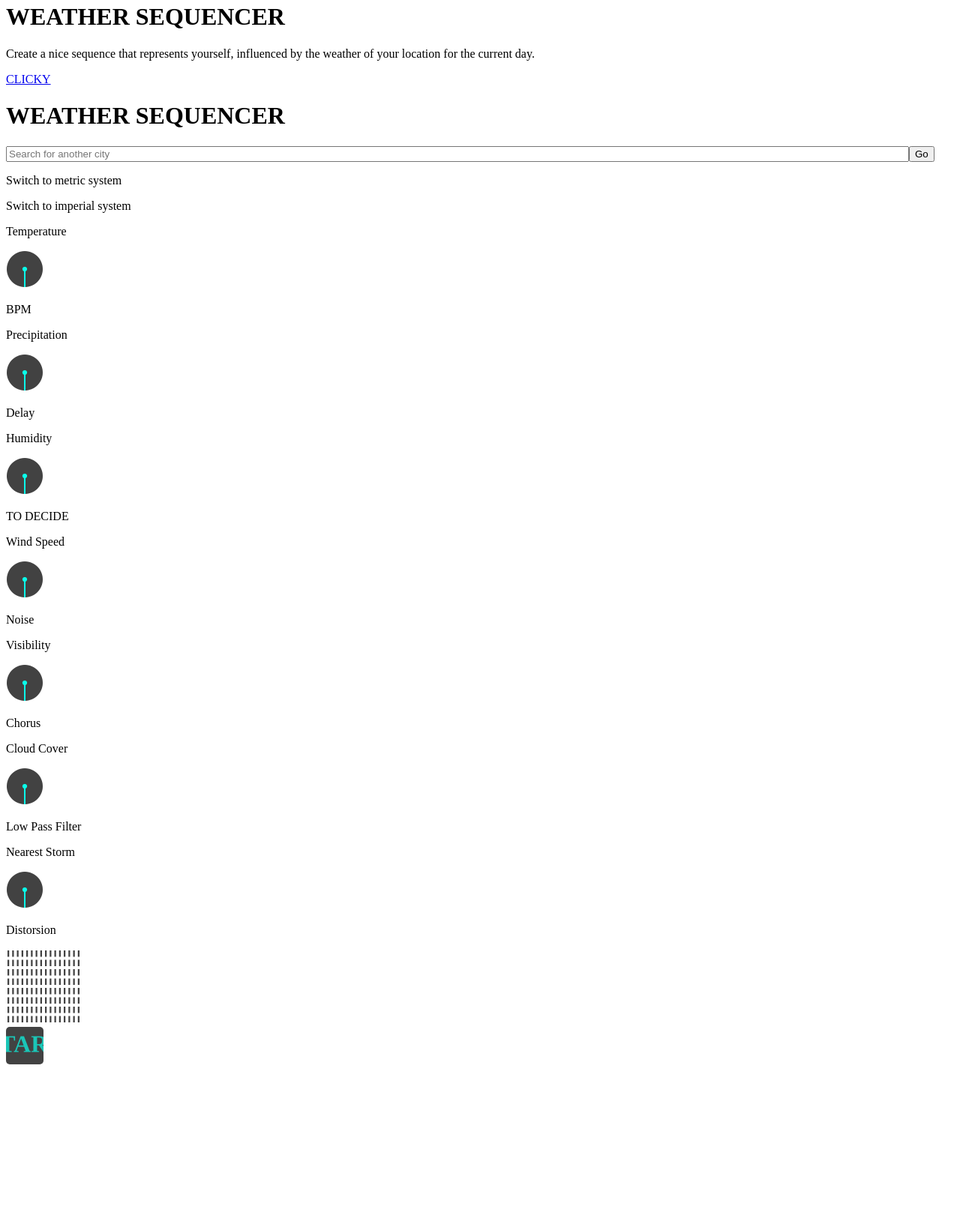
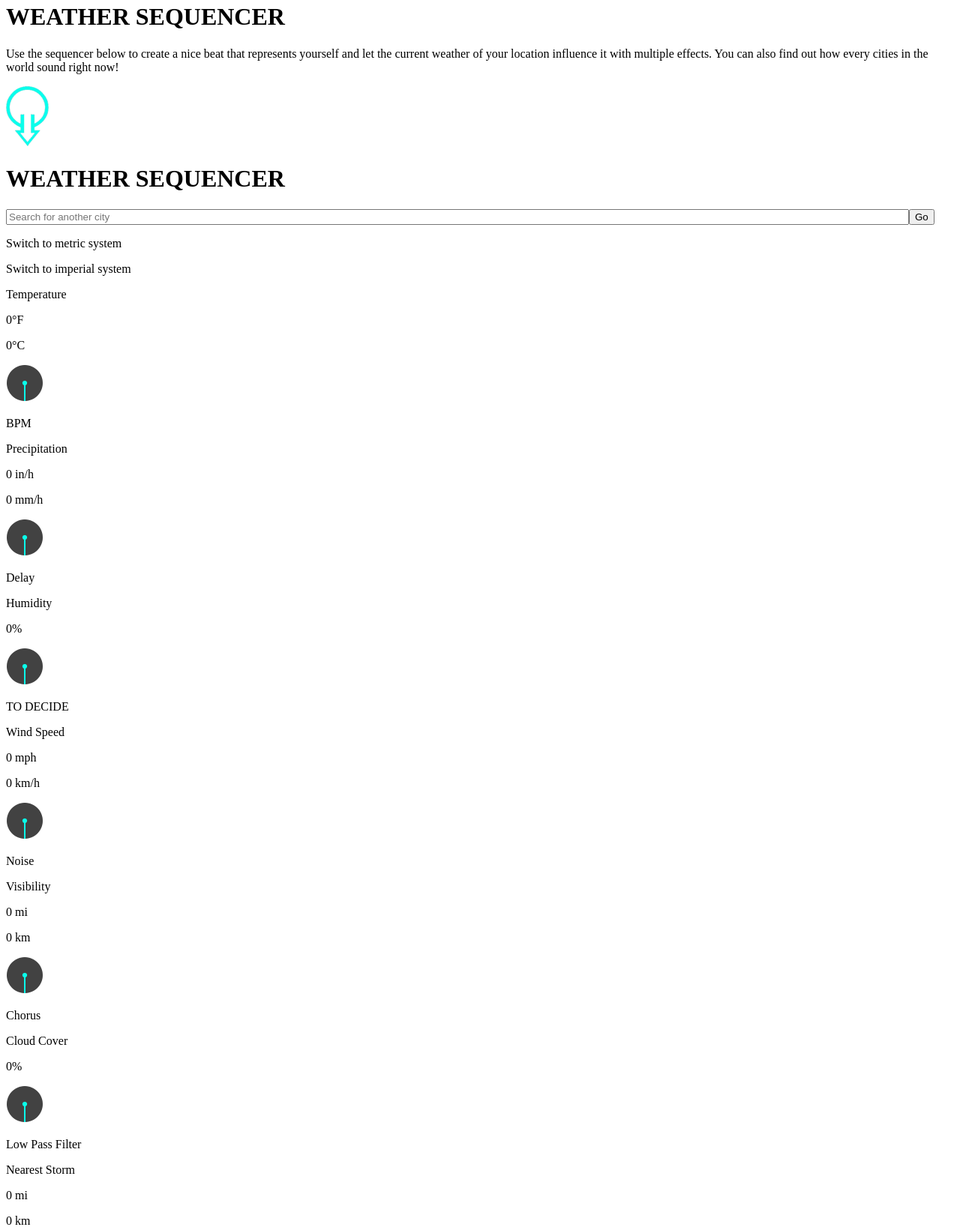
Before and after one commit to FrancoisLeclerc/weather-sequencer-app, a website with bundled scripts: page index.html in a window 1280 px wide. Shown: the part 17-1658 px from the top of the page at 75% size. Before the commit the page ends 1449 px from the top, so only its background shows below. Built offline with nearby package versions, Linux system fonts and the light colour scheme; no server answers; files whose address does not match are found by name.

Commit message:
Some changes

```diff
--- a/index.html
+++ b/index.html
@@ -5,7 +5,7 @@
   <meta charset="utf-8" />
   <meta name="viewport" content="width=device-width, initial-scale=1.0" />
   <title>Weather Sequencer App</title>
-  <link rel="icon" type="image/png" href="favicon.png" />
+  <link rel="icon" type="image/png" href="./image/favicon.png" />
   <!--<script src="bower_components/modernizr/modernizr.js"></script>-->
   <link href='https://fonts.googleapis.com/css?family=Raleway:400,100' rel='stylesheet' type='text/css'>
   <link href='https://fonts.googleapis.com/css?family=Abel' rel='stylesheet' type='text/css'>
@@ -14,21 +14,22 @@
 </head>
 
 <body>
-  <div id="intro">
+  <header>
     <div class="ws">
       <h1>WEATHER SE<span>Q</span>UENCER</h1>
-    </div>
-    <div class="intro-text">
-      <p>Create a nice sequence that represents yourself, influenced by the weather of your location for the current day.</p>
+    <!--</div>-->
+    <!--<div class="intro-text">-->
+    <!--  <h1>WEATHER SE<span>Q</span>UENCER</h1>-->
+      <p>Use the sequencer below to create a nice beat that represents yourself and let the current weather of your location influence it with multiple effects. You can also find out how every cities in the world sound right now!</p>
     </div>
     <div class="slider">
-      <p><a href="#main">CLICKY</a></p>
+      <a href="#main"><img src="./image/arrow.png" alt="Go to the sequencer!"></a>
     </div>
-  </div>
+  </header>
   <main class="main-container" id="main">
-    <header>
+    <div class="main-head">
       <div class="main-title">
-        <h1>WEATHER SEQUENCER</h1>
+        <h1>WEATHER SE<span>Q</span>UENCER</h1>
       </div>
       <div class="input">
         <div>
@@ -37,53 +38,53 @@
         <p class="switch system inline">Switch to metric system</p>
         <p class="switch system nodisplay">Switch to imperial system</p>
       </div>
-    </header>
+    </div>
     <section class="settings">
       <div class="console">
         <div class="effect">
           <p>Temperature</p>
-          <p class="data1 switch"></p>
-          <p class="data1m switch nodisplay"></p>
+          <p class="data1 switch">0°F</p>
+          <p class="data1m switch nodisplay">0°C</p>
           <canvas nx="dial"></canvas>
           <p>BPM</p>
         </div>
         <div class="effect">
           <p>Precipitation</p>
-          <p class="data2 switch"></p>
-          <p class="data2m switch nodisplay"></p>
+          <p class="data2 switch">0 in/h</p>
+          <p class="data2m switch nodisplay">0 mm/h</p>
           <canvas nx="dial"></canvas>
           <p>Delay</p>
         </div>
         <div class="effect">
           <p>Humidity</p>
-          <p class="data3"></p>
+          <p class="data3">0%</p>
           <canvas nx="dial"></canvas>
           <p>TO DECIDE</p>
         </div>
         <div class="effect">
           <p>Wind Speed</p>
-          <p class="data4 switch"></p>
-          <p class="data4m switch nodisplay"></p>
+          <p class="data4 switch">0 mph</p>
+          <p class="data4m switch nodisplay">0 km/h</p>
           <canvas nx="dial"></canvas>
           <p>Noise</p>
         </div>
         <div class="effect">
           <p>Visibility</p>
-          <p class="data5 switch"></p>
-          <p class="data5m switch nodisplay"></p>
+          <p class="data5 switch">0 mi</p>
+          <p class="data5m switch nodisplay">0 km</p>
           <canvas nx="dial"></canvas>
           <p>Chorus</p>
         </div>
         <div class="effect">
           <p>Cloud Cover</p>
-          <p class="data6"></p>
+          <p class="data6">0%</p>
           <canvas nx="dial"></canvas>
           <p>Low Pass Filter</p>
         </div>
         <div class="effect">
           <p>Nearest Storm</p>
-          <p class="data7 switch"></p>
-          <p class="data7m switch nodisplay"></p>
+          <p class="data7 switch">0 mi</p>
+          <p class="data7m switch nodisplay">0 km</p>
           <canvas nx="dial"></canvas>
           <p>Distorsion</p>
         </div>
--- a/js/modules/initialize.js
+++ b/js/modules/initialize.js
@@ -1,36 +1,18 @@
 var getPosition = require("./position-data");
-
-nx.onload = function() {
-    var dialResponsivity = [dial1,dial2,dial3,dial4,dial5,dial6,dial7];
-    for(var i = 0 ; i < 7 ; i++){ dialResponsivity[i].responsivity = 0; }
-    nx.colorize("#0affea");
-    nx.colorize("fill", "#424242");
-    matrix1.col = 16;
-    matrix1.row = 8;
-    matrix1.init();
-    // matrix1.draw();
-};
 
 function initialize() {
     var input = document.getElementById('searchTextField');
     var options = { types: ["(cities)"] };
     var autocomplete = new google.maps.places.Autocomplete(input,options);
 
+    //// WHEN SCROLL IS AT END OF PAGE
+    $(window).scroll(function() {
+        if($(window).scrollTop() + $(window).height() === $(document).height()) {
+            //// INPUT ANIMATION
             var widthInput = $(".input").width() - $(".btn-search").width() - 50;
-
             $("#searchTextField").animate({width: widthInput+"px"}, {queue: false,duration: 1000 });
 
-    $(window).on("resize",function(){
-       $('#searchTextField').css("width",$(".input").width() - $(".btn-search").width() - 50+"px");
-       $('#toggle1').css("width",$("body").width()-10+"px").css("height",$("footer").height()+"px");
-       $('#matrix1').css("width",$("body").width()-10+"px").css("height",$(".sequencer").height()+"px");
-    });
-
-    $(".input").on("click", ".switch", function(){
-        $(".switch").toggleClass("nodisplay");
-        $(".system").toggleClass("inline");
-    });
-
+            //// GEOLOCATION
             if (navigator.geolocation) {
                 navigator.geolocation.getCurrentPosition(function(position){
                     var pos = { lat: position.coords.latitude, lng: position.coords.longitude };
@@ -39,23 +21,25 @@ function initialize() {
                     $(".data").text("").append("<h2>Search for a city in the list.</h2>");
                 });
             } else { $(".data").text("").append("<h2>Your browser doesn't support geolocation.</h2>"); }
-
-    $(".input").on("click",".btn-search", function(){
-        var valueInput = $("#searchTextField").val();
-        var valueDial = [dial1,dial2,dial3,dial4,dial5,dial6,dial7];
-        for(var i = 0 ; i < valueDial.length ; i++){ valueDial[i].val.value = 0; }
-        getPosition(valueInput);
+        }
     });
 
-    $('#searchTextField').on('keypress', function(e) {
-        var keyCode = e.keyCode;
-        if (keyCode === 13) {
-            var valueInput = $("#searchTextField").val();
-            var valueDial = [dial1,dial2,dial3,dial4,dial5,dial6,dial7];
-            for(var i = 0 ; i < valueDial.length ; i++){ valueDial[i].val.value = 0; }
-            getPosition(valueInput);
-        }
-    });
+//     $(".input").on("click",".btn-search", function(){
+//         var valueInput = $("#searchTextField").val();
+//         var valueDial = [dial1,dial2,dial3,dial4,dial5,dial6,dial7];
+//         for(var i = 0 ; i < valueDial.length ; i++){ valueDial[i].val.value = 0; }
+//         getPosition(valueInput);
+//     });
+
+//     $('#searchTextField').on('keypress', function(e) {
+//         var keyCode = e.keyCode;
+//         if (keyCode === 13) {
+//             var valueInput = $("#searchTextField").val();
+//             var valueDial = [dial1,dial2,dial3,dial4,dial5,dial6,dial7];
+//             for(var i = 0 ; i < valueDial.length ; i++){ valueDial[i].val.value = 0; }
+//             getPosition(valueInput);
+//         }
+//     });
 }
 
 module.exports = initialize;
--- a/js/modules/interface.js
+++ b/js/modules/interface.js
@@ -1,5 +1,63 @@
 var Tone = require("tone");
+var getPosition = require("./position-data");
 
+//// NEXUS UI SET UP
+nx.onload = function() {
+    var dialResponsivity = [dial1,dial2,dial3,dial4,dial5,dial6,dial7];
+    for(var i = 0 ; i < 7 ; i++){ dialResponsivity[i].responsivity = 0; }
+    nx.colorize("#0affea");
+    nx.colorize("fill", "#424242");
+    matrix1.col = 16;
+    matrix1.row = 8;
+    matrix1.init();
+};
+
+//// TOGGLE IMPERIAL-METRIC
+$(".input").on("click", ".switch", function(){
+    $(".switch").toggleClass("nodisplay");
+    $(".system").toggleClass("inline");
+});
+
+//// ON RESIZE
+$(window).on("resize",function(){
+   $('#searchTextField').css("width",$(".input").width() - $(".btn-search").width() - 50+"px");
+   $('#toggle1').css("width",$("body").width()-10+"px").css("height",$("footer").height()+"px");
+   $('#matrix1').css("width",$("body").width()-10+"px").css("height",$(".sequencer").height()+"px");
+});
+
+//// ACTION SEARCH INPUT
+$(".input").on("click",".btn-search", function(){
+    var valueInput = $("#searchTextField").val();
+    var valueDial = [dial1,dial2,dial3,dial4,dial5,dial6,dial7];
+    for(var i = 0 ; i < valueDial.length ; i++){ valueDial[i].val.value = 0; }
+    getPosition(valueInput);
+});
+
+$('#searchTextField').on('keypress', function(e) {
+    var keyCode = e.keyCode;
+    if (keyCode === 13) {
+        var valueInput = $("#searchTextField").val();
+        var valueDial = [dial1,dial2,dial3,dial4,dial5,dial6,dial7];
+        for(var i = 0 ; i < valueDial.length ; i++){ valueDial[i].val.value = 0; }
+        getPosition(valueInput);
+    }
+});
+
+//// SCROLL EFFECT
+$('a[href*=#]:not([href=#])').click(function() {
+    if (location.pathname.replace(/^\//,'') == this.pathname.replace(/^\//,'')
+        || location.hostname == this.hostname) {
+
+        var target = $(this.hash);
+        target = target.length ? target : $('[name=' + this.hash.slice(1) +']');
+           if (target.length) {
+             $('html,body').animate({
+                 scrollTop: target.offset().top
+            }, 1000);
+            return false;
+        }
+    }
+});
 
 //// PLAY BUTTON
 var playButton = $('#toggle1');
@@ -22,6 +80,11 @@ playButton.on('mousedown touchstart',function(e){
 
 $(window).on("keydown",function(e){
     if(e.keyCode === 32){
+
+        if($(window).scrollTop() <= 580){
+            $(".arrow").trigger("click");
+        }
+        else {
             if (!playButton.active){
                 toggle1.val.value = 1;
                 toggle1.draw();
@@ -35,19 +98,5 @@ $(window).on("keydown",function(e){
                 playButton.stop();
             }
         }
-});
-
-$('a[href*=#]:not([href=#])').click(function() {
-    if (location.pathname.replace(/^\//,'') == this.pathname.replace(/^\//,'')
-        || location.hostname == this.hostname) {
-
-        var target = $(this.hash);
-        target = target.length ? target : $('[name=' + this.hash.slice(1) +']');
-           if (target.length) {
-             $('html,body').animate({
-                 scrollTop: target.offset().top
-            }, 1000);
-            return false;
-        }
     }
 });
--- a/js/modules/weather-data.js
+++ b/js/modules/weather-data.js
@@ -10,16 +10,13 @@ function getWeather(pos){
         url: "https://api.forecast.io/forecast/9cefef474c591d3e1ae766e338942cd9/"+pos.lat+","+pos.lng,
         dataType: "jsonp",
         success: function (forecastInfo) {
-
             var data = forecastInfo.currently;
-            console.log(data);
-
             // TEMPERATURE
             if(typeof data.temperature !== "number"){ $(".data1").text("n/a"); $(".data1m").text("n/a"); }
             else { $(".data1").text(Math.round(data.temperature)+"°F"); $(".data1m").text(Math.round((data.temperature-32)*(5/9))+"°C"); }
             //PRECIPITATION
             if(typeof data.precipIntensity !== "number"){ $(".data2").text("n/a"); $(".data2m").text("n/a"); }
-            else { $(".data2").text(Math.round(data.precipIntensity*100)/100+" in/h"); $(".data2m").text(Math.round((data.precipIntensity*25.4))+" mm/h"); }
+            else { $(".data2").text(Math.round(data.precipIntensity*1000)/1000+" in/h"); $(".data2m").text(Math.round((data.precipIntensity*25.4))+" mm/h"); }
             //HUMIDITY
             if(typeof data.humidity !== "number"){ $(".data3").text("n/a"); }
             else { $(".data3").text(Math.round(data.humidity*100)+"%"); }
--- a/scss/app.scss
+++ b/scss/app.scss
@@ -43,6 +43,13 @@
    src: url(../fonts/Lombok.otf)
 }
 
+@-webkit-keyframes bounce {
+  0%       { bottom:1px; }
+  25%, 75% { bottom:3px; }
+  50%      { bottom:4px; }
+  100%     {bottom:0;}
+}
+
 html {
     font-size: 100%;
     -ms-text-size-adjust: 100%;
@@ -60,66 +67,53 @@ html {
 
 body {
     margin:0;
-    padding:0;
-    height:100vh;
-    width:auto;
     background-color:black;
-    #intro {
+    span {
+        color:#0affea;
+    }
+    header {
         display:flex;
-        height:100%;
+        height:100vh;
         color:white;
         flex-direction:column;
         .ws {
-            display:flex;
-            order:0;
-            height:60vh;
-            width:100%;
+            height:90vh;
+            padding:0 2em;
             h1 {
-                font-family:'Lombok',sans-serif;
                 font-size:11em;
-                text-align:center;
-                margin:auto;
-                padding-bottom:0.2em;
-                span {
-                    color:#0affea;
-                }
+                font-family:'Lombok', sans-serif;
+                text-align:left;
+                margin:0;
             }
-        }
-        .intro-text {
-            display:flex;
-            order:1;
-            width:100%;
-            height:35vh;
             p {
-                margin:0.5em;
-                text-align:center;
-                padding:0;
-                font-size:2em;
+                font-size:2.5em;
                 font-family:'Raleway', sans-serif;
+                text-align:justify;
+                margin:0.5em 0;
             }
         }
         .slider {
-            display:flex;
-            order:2;
-            text-align:center;
-            height:5vh;
-            width:100%;
+            height:10vh;
             padding:0.5em;
-            p {
-                 margin:auto;
+            img {
+                display: block;
+                margin:auto;
+                height:100%;
+                position:relative;
+                -webkit-animation:bounce 750ms infinite;
             }
         }
     }
     .main-container {
         display:flex;
-        height:100%;
+        height:100vh;
         flex-direction:column;
-        header, .settings, .sequencer, footer {
+        .main-head, .settings, .sequencer, footer {
             display:flex;
             width:auto;
             padding:5px;
         }
-        header {
+        .main-head {
             height:10vh;
             order:0;
             flex-direction:row;
@@ -135,9 +129,15 @@ body {
             .input {
                 width:25vw;
                 text-align:right;
-                p:hover {
-                        opacity:0.5;
-                        cursor:pointer;
+                p {
+                    color:#e5e5e5;
+                    font-family:'Raleway', sans-serif;
+                    font-size:0.8em;
+                    margin: 0.5em 0 0 0;
+                    &:hover {
+                            opacity:0.5;
+                            cursor:pointer;
+                    }
                 }
                 .inline {
                     display:inline-block
```
Also changed, not shown: js/app.js (+0 -15 lines), favicon.png (deleted), image/arrow.png (added), image/favicon.png (added). Lines whose indentation alone changed are shown as unchanged.
